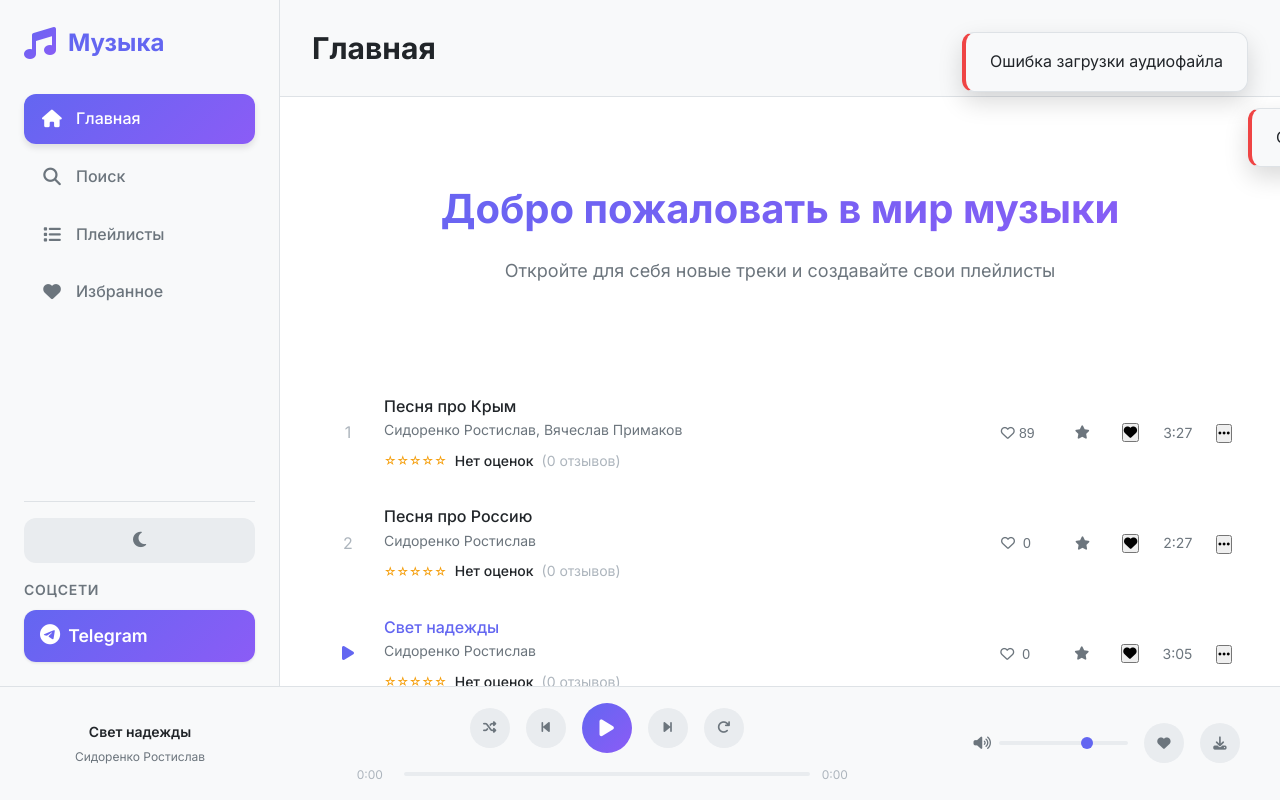
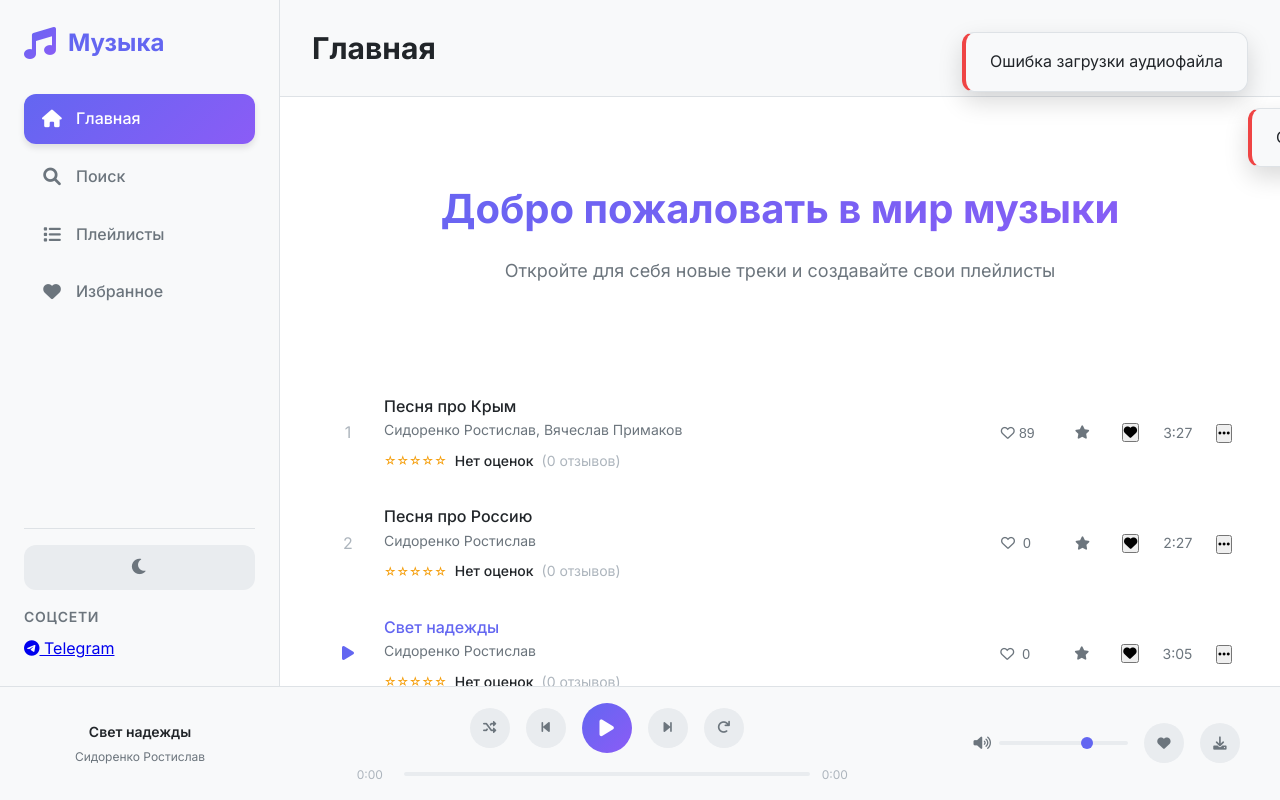
Before and after one commit to 123rostik13/Music, a plain HTML site: page index.html in a window 1280 px wide. Drawn offline with Linux system fonts and the light colour scheme.

Commit message:
Update index.html

```diff
--- a/index.html
+++ b/index.html
@@ -5,7 +5,7 @@
     <meta name="viewport" content="width=device-width, initial-scale=1.0">
     <title>Музыкальный Портал</title>
     <link rel="stylesheet" href="styles.css">
-    <link rel="stylesheet" href="https://cdnjs.cloudflare.com/ajax/libs/font-awesome/6.4.0/css/all.min.css">
+    <link rel="stylesheet" href="https://cdnjs.cloudflare.com/ajax/libs/font-awesome/6.0.0/css/all.min.css">
     <link href="https://fonts.googleapis.com/css2?family=Inter:wght@300;400;500;600;700&display=swap" rel="stylesheet">
 </head>
 <body>
@@ -44,7 +44,7 @@
                 </button>
                 <div class="social-section">
                     <h4 class="social-title">Соцсети</h4>
-                    <a href="https://t.me/" class="telegram-btn" target="_blank" rel="noopener">
+                    <a href="#" class="social-link">
                         <i class="fab fa-telegram-plane"></i>
                         <span>Telegram</span>
                     </a>
```
